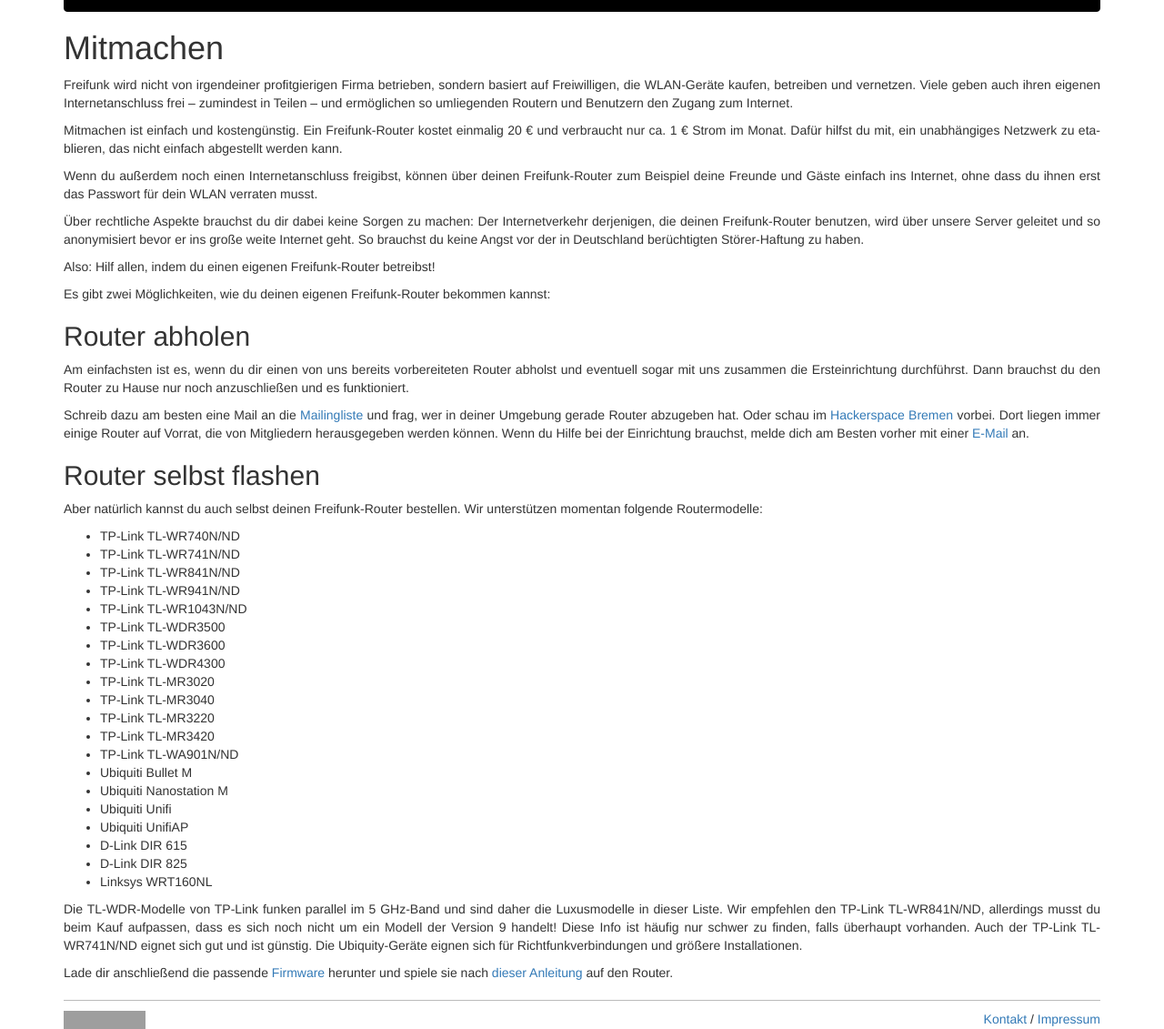
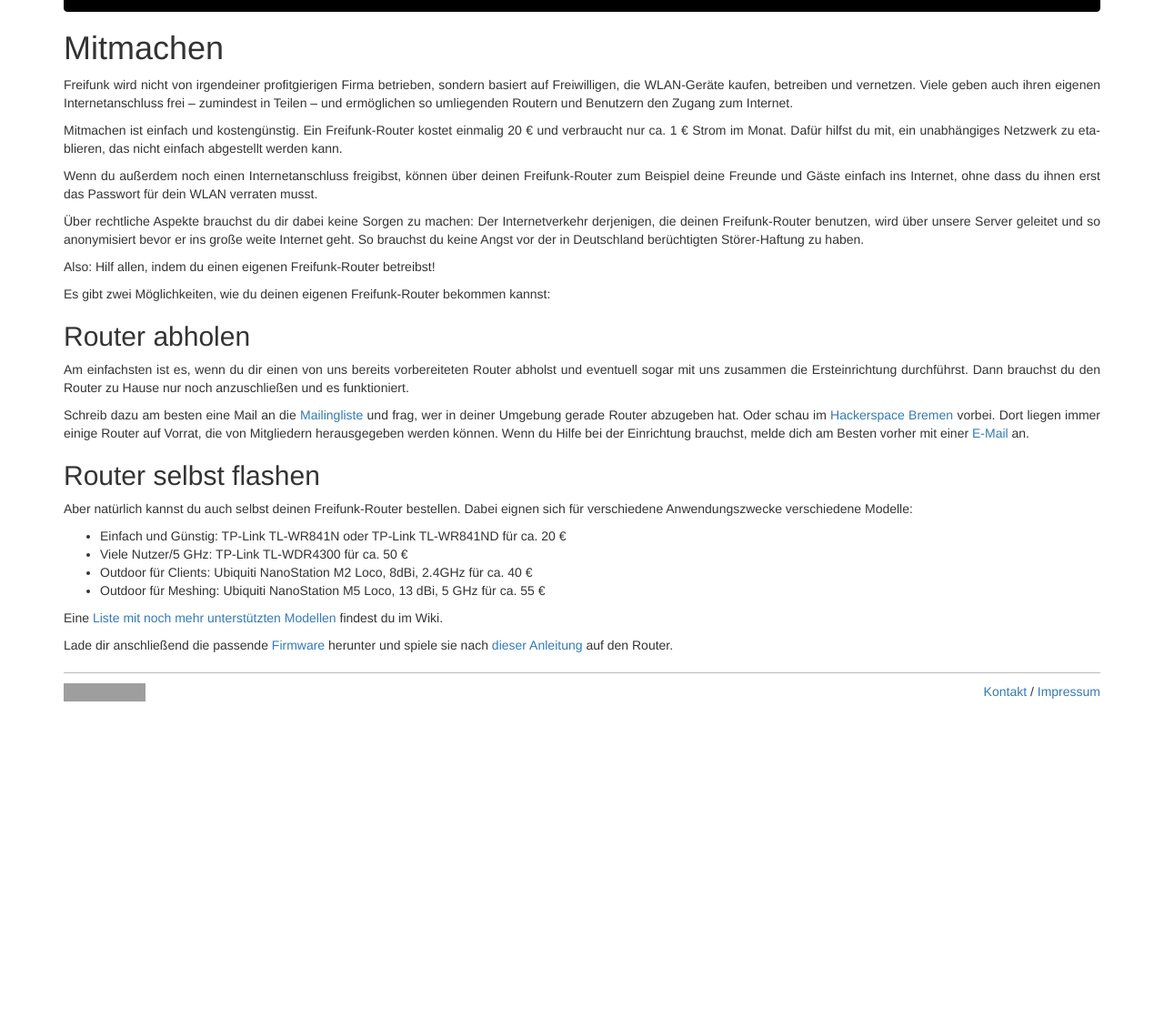
Before and after one commit to FreifunkBremen/bremen.freifunk.net, a Jekyll site: the page built from mitmachen.md, in a window 1280 px wide, cut to the strip 199-1330 px from the top of the page. Shown: the whole strip at 91% size. Built offline with Jekyll 4.4.1, drawn with Linux system fonts in a browser that asks for light colours; nearby versions of some CDN libraries; Markdown is read by kramdown in place of the engine named in the settings; after the commit the page ends 970 px from its top, so only the background shows below that; grey boxes are pictures that could not be loaded.

Commit message:
Unterstützte Router verlinken statt auflisten

```diff
--- a/mitmachen.md
+++ b/mitmachen.md
@@ -23,30 +23,14 @@
 Schreib dazu am besten eine Mail an die [Mailingliste] und frag, wer in deiner Umgebung gerade Router abzugeben hat. Oder schau im [Hackerspace Bremen][hshb] vorbei. Dort liegen immer einige Router auf Vorrat, die von Mitgliedern herausgegeben werden können. Wenn du Hilfe bei der Einrichtung brauchst, melde dich am Besten vorher mit einer [E-Mail](mailto:freifunk@hackerspace-bremen.de) an.
 
 ## Router selbst flashen
-Aber natürlich kannst du auch selbst deinen Freifunk-Router bestellen. Wir unterstützen momentan folgende Routermodelle:
+Aber natürlich kannst du auch selbst deinen Freifunk-Router bestellen. Dabei eignen sich für verschiedene Anwendungszwecke verschiedene Modelle:
 
-* TP-Link TL-WR740N/ND
-* TP-Link TL-WR741N/ND
-* TP-Link TL-WR841N/ND
-* TP-Link TL-WR941N/ND
-* TP-Link TL-WR1043N/ND
-* TP-Link TL-WDR3500
-* TP-Link TL-WDR3600
-* TP-Link TL-WDR4300
-* TP-Link TL-MR3020
-* TP-Link TL-MR3040
-* TP-Link TL-MR3220
-* TP-Link TL-MR3420
-* TP-Link TL-WA901N/ND
-* Ubiquiti Bullet M
-* Ubiquiti Nanostation M
-* Ubiquiti Unifi
-* Ubiquiti UnifiAP
-* D-Link DIR 615
-* D-Link DIR 825
-* Linksys WRT160NL
+* Einfach und Günstig: TP-Link TL-WR841N oder TP-Link TL-WR841ND für ca. 20 €
+* Viele Nutzer/5 GHz: TP-Link TL-WDR4300 für ca. 50 €
+* Outdoor für Clients: Ubiquiti NanoStation M2 Loco, 8dBi, 2.4GHz für ca. 40 €
+* Outdoor für Meshing: Ubiquiti NanoStation M5 Loco, 13 dBi, 5 GHz für ca. 55 €
 
-Die TL-WDR-Modelle von TP-Link funken parallel im 5 GHz-Band und sind daher die Luxusmodelle in dieser Liste. Wir empfehlen den TP-Link TL-WR841N/ND, allerdings musst du beim Kauf aufpassen, dass es sich noch nicht um ein Modell der Version 9 handelt! Diese Info ist häufig nur schwer zu finden, falls überhaupt vorhanden. Auch der TP-Link TL-WR741N/ND eignet sich gut und ist günstig. Die Ubiquity-Geräte eignen sich für Richtfunkverbindungen und größere Installationen.
+Eine [Liste mit noch mehr unterstützten Modellen](http://wiki.bremen.freifunk.net/Unterstuetzte-Router) findest du im Wiki.
 
 Lade dir anschließend die passende [Firmware] herunter und spiele sie nach [dieser Anleitung](http://wiki.bremen.freifunk.net/Firmware-flashen) auf den Router.
 
```
